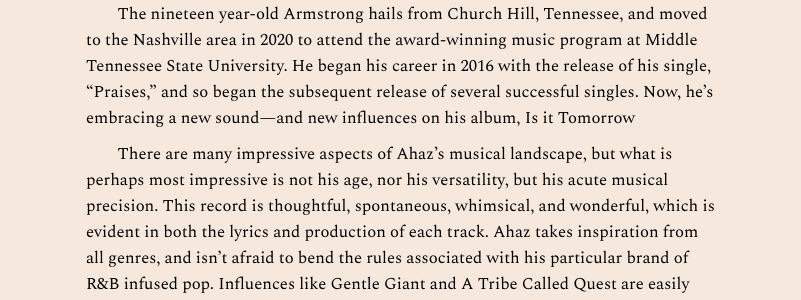
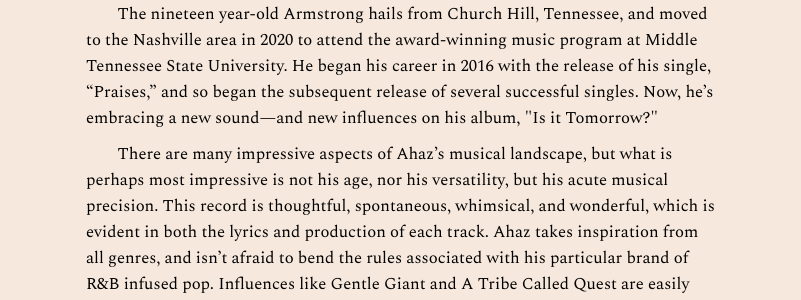
Before and after one commit to jarranarmstrong/jarranarmstrong.github.io, a Jekyll site: the page built from about.html, in a window 1280 px wide. Shown: the part 206-506 px from the top of the page, without its empty margins (239-1040 px from the left). Built offline with Jekyll 4.4.1, drawn with Linux system fonts in a browser that asks for light colours; nearby versions of some CDN libraries.

```diff
--- a/about.html
+++ b/about.html
@@ -6,7 +6,7 @@ page: about
 	<div class="pane">
 		<p>Jarran Ahaz Armstrong is armed with nothing but his musical talent. Luckily for him, it seems he possesses it in spades<p>
 
-		<p>The nineteen year-old Armstrong hails from Church Hill, Tennessee, and moved to the Nashville area in 2020 to attend the award-winning music program at Middle Tennessee State University. He began his career in 2016 with the release of his single, “Praises,” and so began the subsequent release of several successful singles. Now, he’s embracing a new sound—and new influences on his album, Is it Tomorrow</p>
+		<p>The nineteen year-old Armstrong hails from Church Hill, Tennessee, and moved to the Nashville area in 2020 to attend the award-winning music program at Middle Tennessee State University. He began his career in 2016 with the release of his single, “Praises,” and so began the subsequent release of several successful singles. Now, he’s embracing a new sound—and new influences on his album, "Is it Tomorrow?"</p>
 
 		<p>There are many impressive aspects of Ahaz’s musical landscape, but what is perhaps most impressive is not his age, nor his versatility, but his acute musical precision. This record is thoughtful, spontaneous, whimsical, and wonderful, which is evident in both the lyrics and production of each track. Ahaz takes inspiration from all genres, and isn’t afraid to bend the rules associated with his particular brand of R&B infused pop. Influences like Gentle Giant and A Tribe Called Quest are easily heard in the production, while the lyrics feel reminiscent of songwriting icons like Elliott Smith and Kendrick Lamar.<p>
 
```
